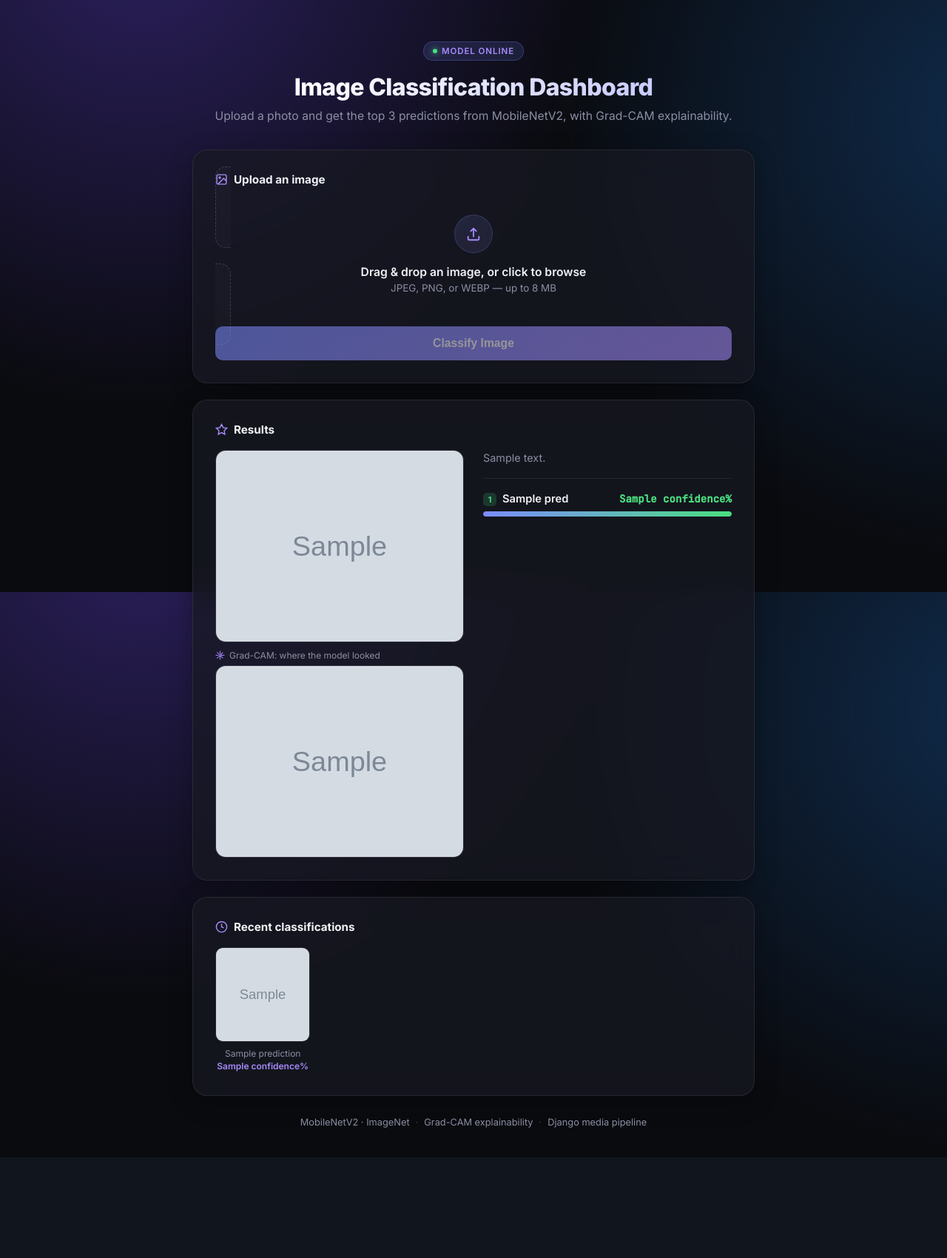
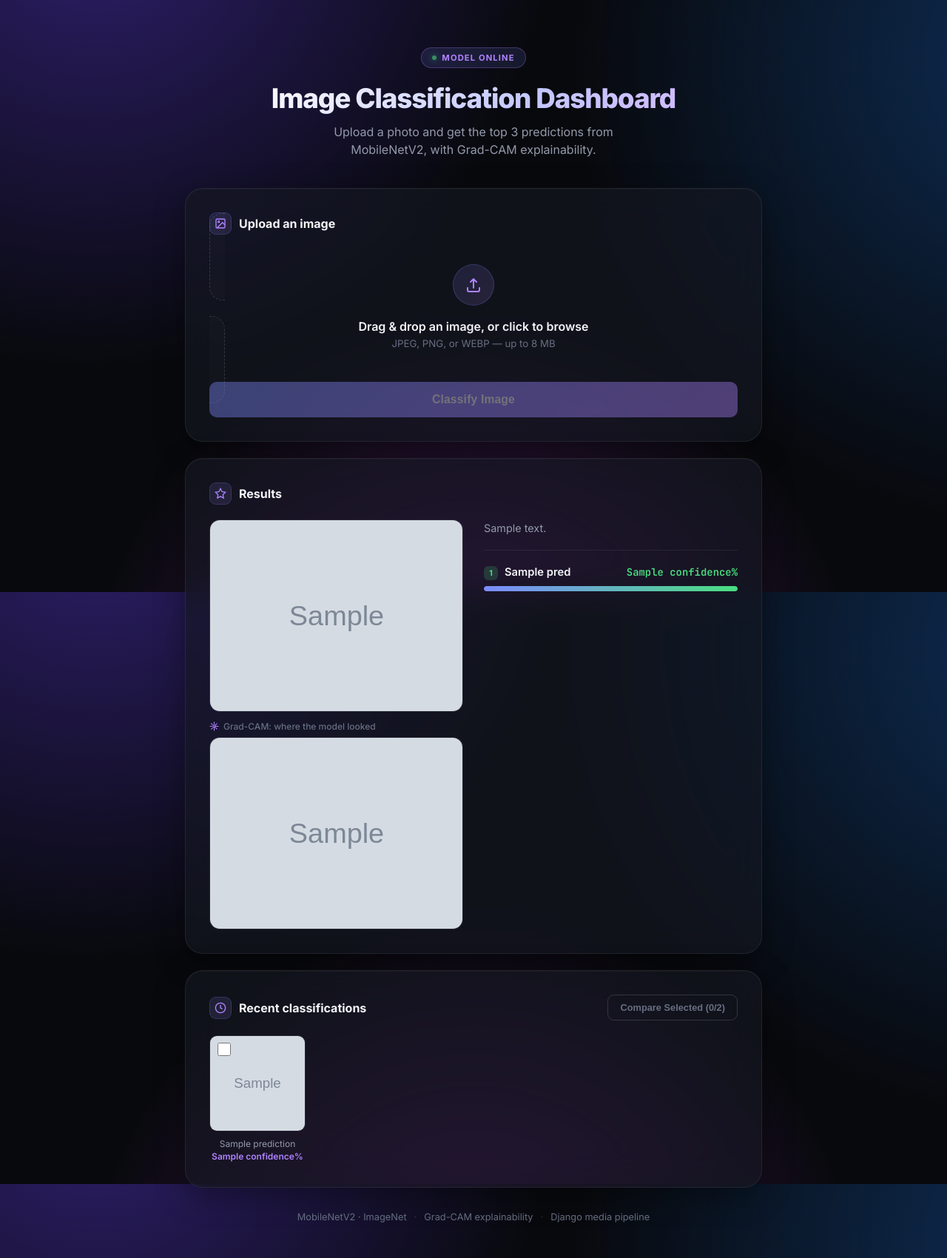
Before and after one commit to palaksharmaIT/image_classifier, a Django app: template classifier/templates/classifier/index.html in a window 1280 px wide. Shown: the whole page at 74% size. Before the commit the page ends 1564 px from the top, so only its background shows below. Run offline with Django 5.2, Linux system fonts and the light colour scheme; tables that the repository leaves empty hold one stand-in row (values such as "Sample post"); the template is opened without the code that fills it: values that come from a table or form of the project are taken from there, most other values are stand-ins (such as "Sample title", 1, 10 or a date in 2020); grey boxes marked "Sample" are stand-in pictures; data that the repository does not hold is empty.

Commit message:
comparision changes

```diff
--- a/classifier/templates/classifier/index.html
+++ b/classifier/templates/classifier/index.html
@@ -5,131 +5,169 @@
 <meta name="viewport" content="width=device-width, initial-scale=1.0">
 <title>Image Classifier Dashboard</title>
 <link rel="preconnect" href="https://fonts.googleapis.com">
-<link href="https://fonts.googleapis.com/css2?family=Inter:wght@400;500;600;700;800&family=JetBrains+Mono:wght@500&display=swap" rel="stylesheet">
+<link href="https://fonts.googleapis.com/css2?family=Inter:wght@400;500;600;700;800;900&family=JetBrains+Mono:wght@500;600&display=swap" rel="stylesheet">
 <style>
   :root {
-    --bg: #0a0b0f;
-    --bg-glow-1: #2b1f5c;
-    --bg-glow-2: #0f2a4a;
-    --panel: rgba(24, 26, 35, 0.72);
-    --panel-border: rgba(255, 255, 255, 0.08);
-    --panel-border-hover: rgba(255, 255, 255, 0.16);
+    --bg: #08090d;
+    --bg-glow-1: #2e1f6b;
+    --bg-glow-2: #0d2c52;
+    --bg-glow-3: #4c1d5e;
+    --panel: rgba(22, 24, 33, 0.68);
+    --panel-solid: #14151d;
+    --panel-border: rgba(255, 255, 255, 0.07);
+    --panel-border-hover: rgba(255, 255, 255, 0.14);
     --accent: #7c8cff;
-    --accent-2: #a78bfa;
-    --accent-soft: rgba(124, 140, 255, 0.14);
-    --text: #f1f2f6;
-    --text-dim: #8b8fa3;
+    --accent-2: #b083ff;
+    --accent-soft: rgba(124, 140, 255, 0.13);
+    --text: #f3f4f8;
+    --text-dim: #939aab;
+    --text-faint: #676f82;
     --success: #4ade80;
     --danger: #f87171;
-    --radius-lg: 20px;
+    --radius-xl: 24px;
+    --radius-lg: 18px;
     --radius-md: 14px;
     --radius-sm: 10px;
   }
   * { box-sizing: border-box; }
+  ::selection { background: var(--accent); color: white; }
   body {
     margin: 0;
     font-family: "Inter", -apple-system, BlinkMacSystemFont, "Segoe UI", sans-serif;
     background:
-      radial-gradient(circle at 15% -10%, var(--bg-glow-1) 0%, transparent 45%),
-      radial-gradient(circle at 105% 20%, var(--bg-glow-2) 0%, transparent 40%),
+      radial-gradient(circle at 10% -15%, var(--bg-glow-1) 0%, transparent 42%),
+      radial-gradient(circle at 110% 10%, var(--bg-glow-2) 0%, transparent 40%),
+      radial-gradient(circle at 50% 120%, var(--bg-glow-3) 0%, transparent 45%),
       var(--bg);
     background-attachment: fixed;
     color: var(--text);
     min-height: 100vh;
     display: flex;
     justify-content: center;
-    padding: 56px 20px 40px;
+    padding: 64px 20px 48px;
+    -webkit-font-smoothing: antialiased;
   }
-  .wrap { width: 100%; max-width: 760px; }
+  .wrap { width: 100%; max-width: 780px; }
 
-  header { text-align: center; margin-bottom: 36px; }
+  header { text-align: center; margin-bottom: 40px; }
   .eyebrow {
     display: inline-flex;
     align-items: center;
-    gap: 6px;
-    font-size: 0.72rem;
-    font-weight: 600;
-    letter-spacing: 0.08em;
+    gap: 7px;
+    font-size: 0.7rem;
+    font-weight: 700;
+    letter-spacing: 0.1em;
     text-transform: uppercase;
     color: var(--accent-2);
     background: var(--accent-soft);
-    border: 1px solid rgba(124, 140, 255, 0.25);
-    padding: 5px 12px;
+    border: 1px solid rgba(176, 131, 255, 0.28);
+    padding: 6px 14px;
     border-radius: 999px;
-    margin-bottom: 16px;
+    margin-bottom: 20px;
   }
   .eyebrow .dot {
     width: 6px; height: 6px; border-radius: 50%;
     background: var(--success);
-    box-shadow: 0 0 8px var(--success);
+    box-shadow: 0 0 10px var(--success);
+    animation: pulse 2s ease-in-out infinite;
+  }
+  @keyframes pulse {
+    0%, 100% { opacity: 1; }
+    50% { opacity: 0.4; }
   }
   header h1 {
-    font-size: 2rem;
+    font-size: clamp(1.8rem, 4vw, 2.3rem);
     font-weight: 800;
-    letter-spacing: -0.02em;
-    margin: 0 0 10px;
-    background: linear-gradient(135deg, #ffffff 20%, #b8bcff 100%);
+    letter-spacing: -0.03em;
+    margin: 0 0 12px;
+    background: linear-gradient(135deg, #ffffff 10%, #c3c7ff 60%, #d8b4ff 100%);
     -webkit-background-clip: text;
     background-clip: text;
     color: transparent;
+    line-height: 1.15;
   }
-  header p { color: var(--text-dim); margin: 0; font-size: 0.98rem; font-weight: 400; }
+  header p { color: var(--text-dim); margin: 0; font-size: 1rem; font-weight: 400; max-width: 480px; margin: 0 auto; line-height: 1.5; }
 
   .panel {
     background: var(--panel);
-    backdrop-filter: blur(20px);
-    -webkit-backdrop-filter: blur(20px);
+    backdrop-filter: blur(24px) saturate(140%);
+    -webkit-backdrop-filter: blur(24px) saturate(140%);
     border: 1px solid var(--panel-border);
-    border-radius: var(--radius-lg);
-    padding: 30px;
+    border-radius: var(--radius-xl);
+    padding: 32px;
     margin-bottom: 22px;
-    box-shadow: 0 8px 32px rgba(0, 0, 0, 0.28);
-    transition: border-color 0.2s ease;
+    box-shadow: 0 10px 40px rgba(0, 0, 0, 0.35), inset 0 1px 0 rgba(255,255,255,0.03);
+    transition: border-color 0.25s ease, box-shadow 0.25s ease;
   }
   .panel:hover { border-color: var(--panel-border-hover); }
 
+  .panel-header {
+    display: flex;
+    justify-content: space-between;
+    align-items: center;
+    margin-bottom: 20px;
+    flex-wrap: wrap;
+    gap: 12px;
+  }
   .panel-title {
     display: flex;
     align-items: center;
-    gap: 8px;
-    font-size: 0.95rem;
+    gap: 10px;
+    font-size: 1rem;
     font-weight: 700;
-    margin: 0 0 18px;
+    margin: 0;
     color: var(--text);
   }
-  .panel-title svg { width: 17px; height: 17px; stroke: var(--accent-2); }
+  .panel-title .icon-badge {
+    width: 30px; height: 30px;
+    display: flex; align-items: center; justify-content: center;
+    border-radius: 9px;
+    background: linear-gradient(135deg, var(--accent-soft), rgba(176,131,255,0.12));
+    border: 1px solid rgba(124, 140, 255, 0.2);
+  }
+  .panel-title svg { width: 16px; height: 16px; stroke: var(--accent-2); }
 
   .dropzone {
     border: 1.5px dashed var(--panel-border-hover);
-    border-radius: var(--radius-md);
-    padding: 44px 20px;
+    border-radius: var(--radius-lg);
+    padding: 48px 20px;
     text-align: center;
     cursor: pointer;
-    transition: border-color 0.18s ease, background 0.18s ease, transform 0.18s ease, opacity 0.18s ease;
-    background: rgba(255, 255, 255, 0.015);
+    transition: border-color 0.2s ease, background 0.2s ease, transform 0.2s ease, opacity 0.2s ease;
+    background: rgba(255, 255, 255, 0.012);
+    position: relative;
+    overflow: hidden;
   }
+  .dropzone::before {
+    content: "";
+    position: absolute;
+    inset: 0;
+    background: radial-gradient(circle at 50% 0%, rgba(124,140,255,0.06), transparent 70%);
+    opacity: 0;
+    transition: opacity 0.25s ease;
+  }
+  .dropzone:hover::before { opacity: 1; }
   .dropzone:hover { border-color: var(--accent); background: var(--accent-soft); }
   .dropzone.dragover {
     border-color: var(--accent);
     background: var(--accent-soft);
-    transform: scale(0.99);
+    transform: scale(0.985);
   }
-  .dropzone.disabled {
-    pointer-events: none;
-    opacity: 0.55;
+  .dropzone.disabled { pointer-events: none; opacity: 0.5; }
+  .dropzone .icon-circle {
+    width: 56px; height: 56px;
+    margin: 0 auto 18px;
+    border-radius: 50%;
+    background: linear-gradient(135deg, var(--accent-soft), rgba(176, 131, 255, 0.14));
+    display: flex; align-items: center; justify-content: center;
+    border: 1px solid rgba(124, 140, 255, 0.22);
+    position: relative;
+    z-index: 1;
   }
-  .dropzone .icon-circle {
-    width: 52px; height: 52px;
-    margin: 0 auto 16px;
-    border-radius: 50%;
-    background: linear-gradient(135deg, var(--accent-soft), rgba(167, 139, 250, 0.1));
-    display: flex; align-items: center; justify-content: center;
-    border: 1px solid rgba(124, 140, 255, 0.2);
-  }
-  .dropzone svg.upload-icon { width: 22px; height: 22px; stroke: var(--accent-2); margin: 0; }
-  .dropzone p { margin: 4px 0; }
-  .dropzone .main-text { color: var(--text); font-weight: 600; font-size: 0.98rem; }
-  .dropzone .sub-text { color: var(--text-dim); font-size: 0.84rem; margin-top: 4px; }
+  .dropzone svg.upload-icon { width: 24px; height: 24px; stroke: var(--accent-2); margin: 0; }
+  .dropzone p { margin: 4px 0; position: relative; z-index: 1; }
+  .dropzone .main-text { color: var(--text); font-weight: 600; font-size: 1rem; }
+  .dropzone .sub-text { color: var(--text-faint); font-size: 0.83rem; margin-top: 5px; }
   .dropzone input[type="file"] { display: none; }
 
   .file-chip {
@@ -139,31 +177,35 @@
     background: var(--accent-soft);
     border: 1px solid rgba(124, 140, 255, 0.3);
     border-radius: var(--radius-sm);
-    padding: 12px 16px;
+    padding: 13px 16px;
     margin-top: 16px;
     font-size: 0.88rem;
   }
-  .file-chip.visible { display: flex; }
+  .file-chip.visible { display: flex; animation: slideIn 0.25s ease; }
+  @keyframes slideIn {
+    from { opacity: 0; transform: translateY(-6px); }
+    to { opacity: 1; transform: translateY(0); }
+  }
   .file-chip svg { width: 16px; height: 16px; stroke: var(--accent-2); flex-shrink: 0; }
   .file-chip span { font-family: "JetBrains Mono", monospace; font-size: 0.8rem; color: var(--text); }
 
   .errors {
-    background: rgba(248, 113, 113, 0.1);
-    border: 1px solid rgba(248, 113, 113, 0.35);
+    background: rgba(248, 113, 113, 0.08);
+    border: 1px solid rgba(248, 113, 113, 0.3);
     color: #fca5a5;
-    padding: 12px 16px;
+    padding: 13px 16px;
     border-radius: var(--radius-sm);
     font-size: 0.88rem;
     margin-bottom: 18px;
     display: flex;
     align-items: center;
-    gap: 8px;
+    gap: 9px;
   }
 
   button.submit-btn {
     width: 100%;
     margin-top: 20px;
-    padding: 14px;
+    padding: 15px;
     border: none;
     border-radius: var(--radius-sm);
     background: linear-gradient(135deg, var(--accent), var(--accent-2));
@@ -174,60 +216,45 @@
     display: flex;
     align-items: center;
     justify-content: center;
-    gap: 8px;
-    transition: opacity 0.18s ease, transform 0.1s ease, box-shadow 0.18s ease;
-    box-shadow: 0 4px 20px rgba(124, 140, 255, 0.25);
+    gap: 9px;
+    transition: opacity 0.18s ease, transform 0.12s ease, box-shadow 0.18s ease;
+    box-shadow: 0 6px 24px rgba(124, 140, 255, 0.28);
+    letter-spacing: 0.01em;
   }
-  button.submit-btn:disabled { opacity: 0.55; cursor: not-allowed; box-shadow: none; }
-  button.submit-btn:not(:disabled):hover { opacity: 0.92; box-shadow: 0 6px 24px rgba(124, 140, 255, 0.4); }
+  button.submit-btn:disabled { opacity: 0.4; cursor: not-allowed; box-shadow: none; }
+  button.submit-btn:not(:disabled):hover { opacity: 0.94; box-shadow: 0 8px 28px rgba(124, 140, 255, 0.42); transform: translateY(-1px); }
   button.submit-btn:not(:disabled):active { transform: scale(0.99); }
 
   .spinner {
     display: inline-block;
-    width: 15px;
-    height: 15px;
+    width: 15px; height: 15px;
     border: 2px solid rgba(255, 255, 255, 0.35);
     border-top-color: white;
     border-radius: 50%;
     animation: spin 0.7s linear infinite;
     flex-shrink: 0;
   }
-  @keyframes spin {
-    to { transform: rotate(360deg); }
-  }
+  @keyframes spin { to { transform: rotate(360deg); } }
 
   .results-panel-placeholder {
-    min-height: 0;
     overflow: hidden;
     max-height: 0;
     opacity: 0;
-    transition: max-height 0.3s ease, opacity 0.3s ease;
+    transition: max-height 0.35s ease, opacity 0.35s ease;
   }
-  .results-panel-placeholder.loading {
-    max-height: 80px;
-    opacity: 1;
-  }
+  .results-panel-placeholder.loading { max-height: 80px; opacity: 1; }
   .loading-row {
     display: flex;
     align-items: center;
     gap: 10px;
     color: var(--text-dim);
-    font-size: 0.9rem;
-    padding: 4px 2px 20px;
+    font-size: 0.88rem;
+    padding: 6px 2px 20px;
   }
-  .loading-row .spinner {
-    border-color: rgba(124, 140, 255, 0.25);
-    border-top-color: var(--accent-2);
-  }
+  .loading-row .spinner { border-color: rgba(124, 140, 255, 0.25); border-top-color: var(--accent-2); }
 
-  .results-grid {
-    display: grid;
-    grid-template-columns: 1fr 1fr;
-    gap: 26px;
-  }
-  @media (max-width: 560px) {
-    .results-grid { grid-template-columns: 1fr; }
-  }
+  .results-grid { display: grid; grid-template-columns: 1fr 1fr; gap: 28px; }
+  @media (max-width: 620px) { .results-grid { grid-template-columns: 1fr; } }
 
   .preview-img {
     width: 100%;
@@ -240,75 +267,87 @@
   }
   .heatmap-label {
     font-size: 0.75rem;
-    color: var(--text-dim);
-    margin: 10px 0 6px;
+    color: var(--text-faint);
+    margin: 12px 0 7px;
     display: flex;
     align-items: center;
     gap: 6px;
+    font-weight: 500;
   }
   .heatmap-label svg { width: 13px; height: 13px; stroke: var(--accent-2); }
 
   .description-text {
     color: var(--text-dim);
     font-size: 0.9rem;
-    margin: 0 0 18px;
-    line-height: 1.5;
-    padding-bottom: 16px;
+    margin: 0 0 20px;
+    line-height: 1.6;
+    padding-bottom: 18px;
     border-bottom: 1px solid var(--panel-border);
   }
 
   .prediction-list { list-style: none; margin: 0; padding: 0; }
-  .prediction-item { margin-bottom: 18px; }
+  .prediction-item { margin-bottom: 19px; }
   .prediction-item:last-child { margin-bottom: 0; }
   .prediction-top-row {
     display: flex;
     justify-content: space-between;
     align-items: baseline;
     font-size: 0.92rem;
-    margin-bottom: 7px;
+    margin-bottom: 8px;
   }
   .prediction-rank {
     display: inline-flex;
     align-items: center;
     justify-content: center;
-    width: 18px; height: 18px;
-    border-radius: 5px;
+    width: 19px; height: 19px;
+    border-radius: 6px;
     background: rgba(255,255,255,0.06);
-    font-size: 0.68rem;
+    font-size: 0.66rem;
     font-weight: 700;
     color: var(--text-dim);
-    margin-right: 8px;
+    margin-right: 9px;
   }
   .rank-1 .prediction-rank { background: rgba(74, 222, 128, 0.18); color: var(--success); }
   .prediction-label { font-weight: 600; }
-  .prediction-confidence { font-family: "JetBrains Mono", monospace; font-weight: 600; color: var(--accent-2); font-size: 0.88rem; }
-  .bar-track {
-    background: rgba(255, 255, 255, 0.06);
-    border-radius: 6px;
-    height: 7px;
-    overflow: hidden;
-  }
+  .prediction-confidence { font-family: "JetBrains Mono", monospace; font-weight: 600; color: var(--accent-2); font-size: 0.87rem; }
+  .bar-track { background: rgba(255, 255, 255, 0.06); border-radius: 6px; height: 7px; overflow: hidden; }
   .bar-fill {
     height: 100%;
     border-radius: 6px;
     background: linear-gradient(90deg, var(--accent), var(--accent-2));
-    transition: width 0.6s cubic-bezier(0.22, 1, 0.36, 1);
+    transition: width 0.7s cubic-bezier(0.22, 1, 0.36, 1);
   }
   .rank-1 .prediction-confidence { color: var(--success); }
   .rank-1 .bar-fill { background: linear-gradient(90deg, var(--accent), var(--success)); }
 
+  .compare-toggle-btn {
+    padding: 9px 16px;
+    border-radius: 9px;
+    border: 1px solid var(--panel-border-hover);
+    background: transparent;
+    color: var(--text-faint);
+    font-size: 0.8rem;
+    font-weight: 600;
+    cursor: not-allowed;
+    transition: all 0.18s ease;
+    white-space: nowrap;
+  }
+  .compare-toggle-btn.active {
+    cursor: pointer;
+    color: var(--text);
+    border-color: var(--accent);
+    background: var(--accent-soft);
+  }
+  .compare-toggle-btn.active:hover { background: rgba(124, 140, 255, 0.22); }
+
   .history-grid {
     display: grid;
-    grid-template-columns: repeat(auto-fill, minmax(118px, 1fr));
-    gap: 14px;
+    grid-template-columns: repeat(auto-fill, minmax(120px, 1fr));
+    gap: 16px;
   }
-  .history-item {
-    text-align: center;
-    border-radius: var(--radius-sm);
-    overflow: hidden;
-    transition: transform 0.18s ease;
-  }
-  .history-item:hover { transform: translateY(-3px); }
+  .history-item { text-align: center; border-radius: var(--radius-sm); transition: transform 0.18s ease; }
+  .history-item:hover { transform: translateY(-4px); }
+  .history-img-wrap { position: relative; border-radius: var(--radius-sm); overflow: hidden; }
   .history-item img {
     width: 100%;
     aspect-ratio: 1;
@@ -316,24 +355,49 @@
     border-radius: var(--radius-sm);
     border: 1px solid var(--panel-border);
     display: block;
+    transition: filter 0.18s ease;
   }
-  .history-item p {
-    font-size: 0.75rem;
-    margin: 8px 0 0;
-    color: var(--text-dim);
-    line-height: 1.4;
+  .history-item:hover img { filter: brightness(0.85); }
+  .history-item p { font-size: 0.75rem; margin: 9px 0 0; color: var(--text-dim); line-height: 1.4; }
+  .history-item .history-confidence { color: var(--accent-2); font-weight: 600; }
+
+  .compare-checkbox-wrap {
+    position: absolute; top: 7px; left: 7px; z-index: 2;
   }
-  .history-item .history-confidence { color: var(--accent-2); font-weight: 600; }
+  .compare-checkbox {
+    width: 18px; height: 18px;
+    cursor: pointer;
+    accent-color: var(--accent);
+  }
+  .delete-form { position: absolute; top: 7px; right: 7px; margin: 0; z-index: 2; }
+  .delete-btn {
+    width: 27px; height: 27px;
+    border: none;
+    border-radius: 8px;
+    background: rgba(8, 9, 13, 0.8);
+    backdrop-filter: blur(4px);
+    color: #fca5a5;
+    display: flex;
+    align-items: center;
+    justify-content: center;
+    cursor: pointer;
+    opacity: 0;
+    transition: opacity 0.15s ease, background 0.15s ease;
+  }
+  .delete-btn svg { width: 13px; height: 13px; }
+  .history-item:hover .delete-btn { opacity: 1; }
+  .delete-btn:hover { background: rgba(248, 113, 113, 0.3); color: #f87171; }
 
   footer {
     text-align: center;
-    color: var(--text-dim);
+    color: var(--text-faint);
     font-size: 0.8rem;
-    margin-top: 28px;
+    margin-top: 32px;
     display: flex;
     align-items: center;
     justify-content: center;
-    gap: 8px;
+    gap: 10px;
+    flex-wrap: wrap;
   }
   footer .sep { opacity: 0.4; }
 </style>
@@ -343,7 +407,7 @@
   <header>
     <div class="eyebrow"><span class="dot"></span> Model online</div>
     <h1>Image Classification Dashboard</h1>
-    <p>Upload a photo and get the top&nbsp;3 predictions from MobileNetV2, with Grad-CAM explainability.</p>
+    <p>Upload a photo and get the top 3 predictions from MobileNetV2, with Grad-CAM explainability.</p>
   </header>
 
   {% if error_message %}
@@ -360,10 +424,12 @@
   {% endif %}
 
   <div class="panel">
+    <div class="panel-header">
       <p class="panel-title">
-      <svg xmlns="http://www.w3.org/2000/svg" viewBox="0 0 24 24" fill="none" stroke="currentColor" stroke-width="2"><rect x="3" y="3" width="18" height="18" rx="2"/><circle cx="8.5" cy="8.5" r="1.5"/><path d="M21 15l-5-5L5 21"/></svg>
+        <span class="icon-badge"><svg xmlns="http://www.w3.org/2000/svg" viewBox="0 0 24 24" fill="none" stroke="currentColor" stroke-width="2"><rect x="3" y="3" width="18" height="18" rx="2"/><circle cx="8.5" cy="8.5" r="1.5"/><path d="M21 15l-5-5L5 21"/></svg></span>
         Upload an image
       </p>
+    </div>
     <form method="post" enctype="multipart/form-data" id="upload-form">
       {% csrf_token %}
       <label class="dropzone" id="dropzone" for="file-input">
@@ -374,7 +440,7 @@
           </svg>
         </div>
         <p class="main-text">Drag &amp; drop an image, or click to browse</p>
-        <p class="sub-text">JPEG, PNG, or WEBP — up to 8&nbsp;MB</p>
+        <p class="sub-text">JPEG, PNG, or WEBP — up to 8 MB</p>
         {{ form.image }}
       </label>
       <div class="file-chip" id="file-chip">
@@ -393,10 +459,12 @@
 
   {% if uploaded_image_url and predictions %}
   <div class="panel">
+    <div class="panel-header">
       <p class="panel-title">
-      <svg xmlns="http://www.w3.org/2000/svg" viewBox="0 0 24 24" fill="none" stroke="currentColor" stroke-width="2"><path d="M12 2l3.09 6.26L22 9.27l-5 4.87 1.18 6.88L12 17.77l-6.18 3.25L7 14.14 2 9.27l6.91-1.01L12 2z"/></svg>
+        <span class="icon-badge"><svg xmlns="http://www.w3.org/2000/svg" viewBox="0 0 24 24" fill="none" stroke="currentColor" stroke-width="2"><path d="M12 2l3.09 6.26L22 9.27l-5 4.87 1.18 6.88L12 17.77l-6.18 3.25L7 14.14 2 9.27l6.91-1.01L12 2z"/></svg></span>
         Results
       </p>
+    </div>
     <div class="results-grid">
       <div>
         <img class="preview-img" src="{{ uploaded_image_url }}" alt="Uploaded image">
@@ -432,14 +500,28 @@
 
   {% if history %}
   <div class="panel">
+    <div class="panel-header">
       <p class="panel-title">
-      <svg xmlns="http://www.w3.org/2000/svg" viewBox="0 0 24 24" fill="none" stroke="currentColor" stroke-width="2"><circle cx="12" cy="12" r="10"/><polyline points="12 6 12 12 16 14"/></svg>
+        <span class="icon-badge"><svg xmlns="http://www.w3.org/2000/svg" viewBox="0 0 24 24" fill="none" stroke="currentColor" stroke-width="2"><circle cx="12" cy="12" r="10"/><polyline points="12 6 12 12 16 14"/></svg></span>
         Recent classifications
       </p>
+      <button type="button" id="compare-btn" class="compare-toggle-btn">Compare Selected (0/2)</button>
+    </div>
     <div class="history-grid">
       {% for item in history %}
       <div class="history-item">
+        <div class="history-img-wrap">
+          <div class="compare-checkbox-wrap">
+            <input type="checkbox" class="compare-checkbox" value="{{ item.id }}">
+          </div>
           <img src="{{ item.image.url }}" alt="Past upload">
+          <form method="post" action="{% url 'delete_image' item.id %}" class="delete-form" onsubmit="return confirm('Delete this image?');">
+            {% csrf_token %}
+            <button type="submit" class="delete-btn" title="Delete">
+              <svg xmlns="http://www.w3.org/2000/svg" viewBox="0 0 24 24" fill="none" stroke="currentColor" stroke-width="2"><polyline points="3 6 5 6 21 6"/><path d="M19 6l-1 14a2 2 0 0 1-2 2H8a2 2 0 0 1-2-2L5 6m3 0V4a2 2 0 0 1 2-2h4a2 2 0 0 1 2 2v2"/></svg>
+            </button>
+          </form>
+        </div>
         {% if item.top_prediction %}
         <p>{{ item.top_prediction.label }}<br><span class="history-confidence">{{ item.top_prediction.confidence }}%</span></p>
         {% endif %}
@@ -502,6 +584,36 @@
     dropzone.classList.add("disabled");
     loadingIndicator.classList.add("loading");
   });
+
+  const compareCheckboxes = document.querySelectorAll(".compare-checkbox");
+  const compareBtn = document.getElementById("compare-btn");
+
+  function updateCompareButton() {
+    const checked = document.querySelectorAll(".compare-checkbox:checked");
+    if (compareBtn) compareBtn.textContent = `Compare Selected (${checked.length}/2)`;
+
+    if (checked.length === 2) {
+      compareBtn.classList.add("active");
+    } else {
+      compareBtn.classList.remove("active");
+    }
+
+    if (checked.length >= 2) {
+      compareCheckboxes.forEach((cb) => { if (!cb.checked) cb.disabled = true; });
+    } else {
+      compareCheckboxes.forEach((cb) => (cb.disabled = false));
+    }
+  }
+
+  compareCheckboxes.forEach((cb) => cb.addEventListener("change", updateCompareButton));
+
+  compareBtn?.addEventListener("click", () => {
+    const checked = document.querySelectorAll(".compare-checkbox:checked");
+    if (checked.length === 2) {
+      const [a, b] = Array.from(checked).map((cb) => cb.value);
+      window.location.href = `/compare/?a=${a}&b=${b}`;
+    }
+  });
 </script>
 </body>
 </html>
--- a/classifier/urls.py
+++ b/classifier/urls.py
@@ -3,4 +3,6 @@ from . import views
 
 urlpatterns = [
     path("", views.index, name="index"),
+    path("delete/<int:image_id>/", views.delete_image, name="delete_image"),
+    path("compare/", views.compare_images, name="compare_images"),
 ]
```
Also changed, not shown: classifier/templates/classifier/compare.html (added, +300 -0 lines), classifier/views.py (+18 -0 lines). Lines whose indentation alone changed are shown as unchanged.
